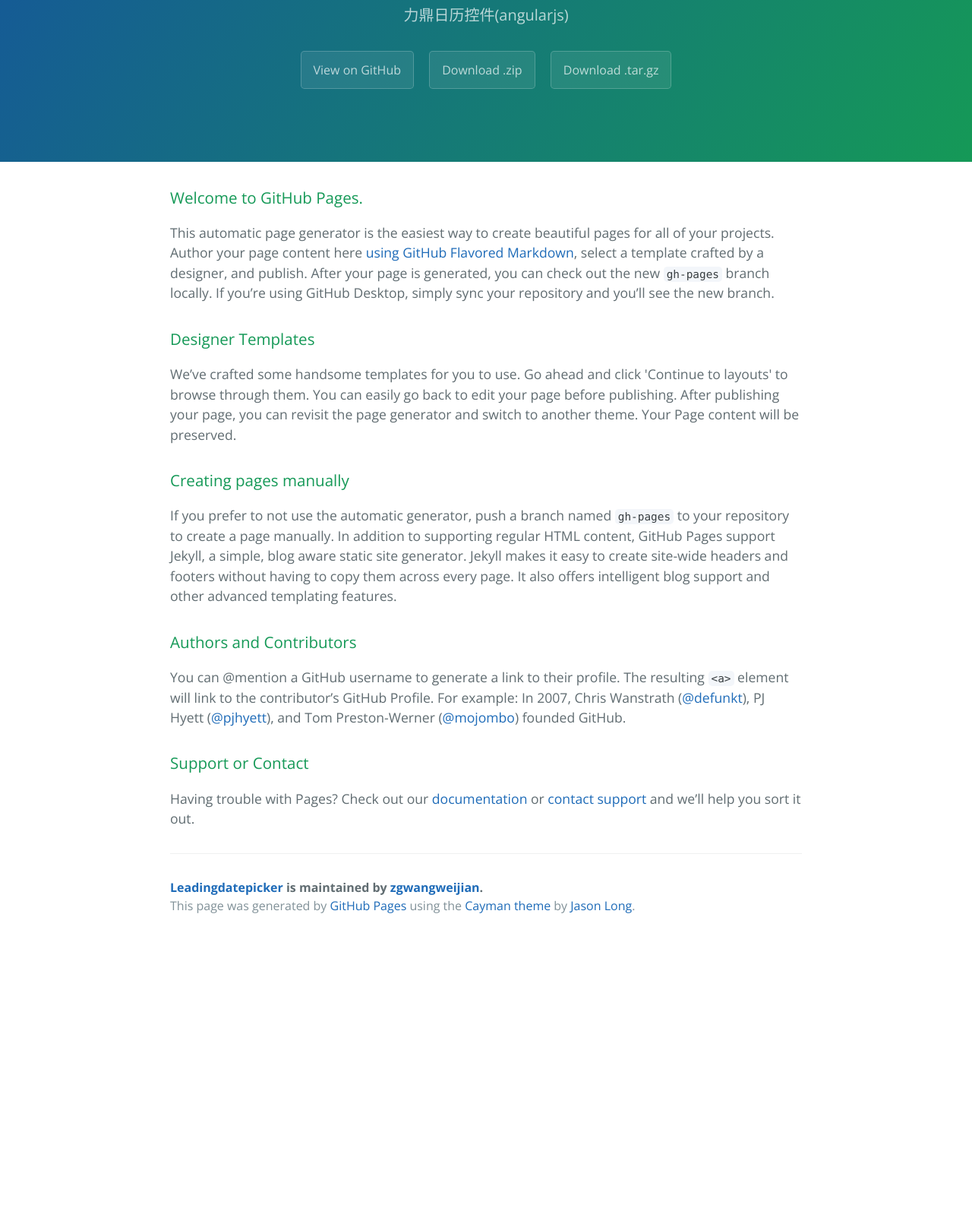
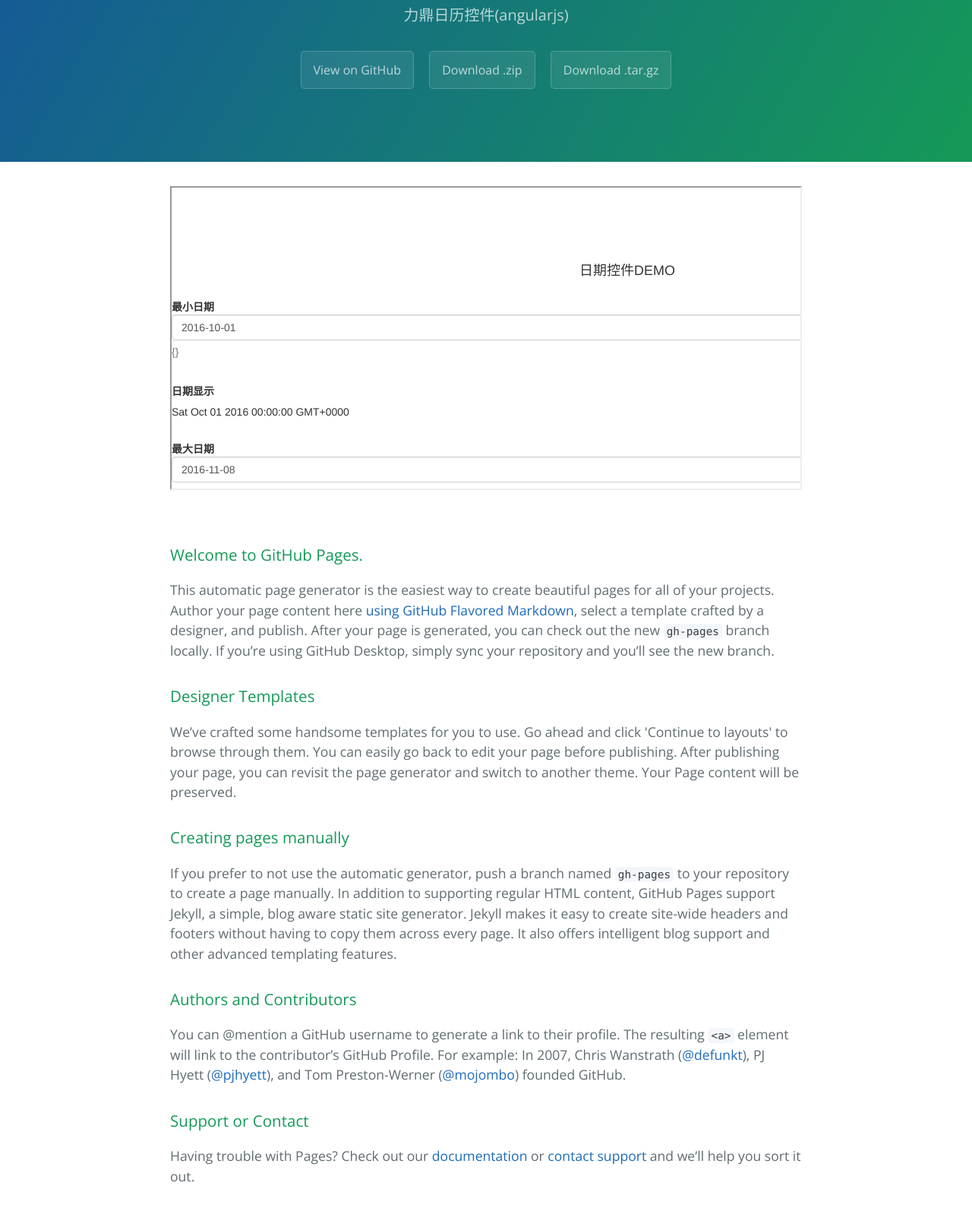
Before and after one commit to tanqingyun/leadingDatepicker, a website: page index.html in a window 1280 px wide. Shown: the part 170-1760 px from the top of the page at 76% size. Before the commit the page ends 1406 px from the top, so only its background shows below. Drawn offline with nearby package versions, Linux system fonts and the light colour scheme.

Commit message:
demo add

```diff
--- a/index.html
+++ b/index.html
@@ -2,7 +2,7 @@
 <html lang="en-us">
 <head>
     <meta charset="UTF-8">
-    <title>Leadingdatepicker by zgwangweijian</title>
+    <title>Leading Datepicker by zgwangweijian</title>
     <meta name="viewport" content="width=device-width, initial-scale=1">
     <link rel="stylesheet" type="text/css" href="stylesheets/normalize.css" media="screen">
     <link href='https://fonts.googleapis.com/css?family=Open+Sans:400,700' rel='stylesheet' type='text/css'>
@@ -11,47 +11,88 @@
 </head>
 <body>
 <section class="page-header">
-      <h1 class="project-name">Leadingdatepicker</h1>
+    <h1 class="project-name">Leading Datepicker</h1>
     <h2 class="project-tagline">力鼎日历控件(angularjs)</h2>
     <a href="https://github.com/zgwangweijian/leadingDatepicker" class="btn">View on GitHub</a>
     <a href="https://github.com/zgwangweijian/leadingDatepicker/zipball/master" class="btn">Download .zip</a>
     <a href="https://github.com/zgwangweijian/leadingDatepicker/tarball/master" class="btn">Download .tar.gz</a>
 </section>
+<section class="main-content">
+    <iframe style="width: 100%;height: 400px;" src="./demo/index.html"></iframe>
+</section>
 
 <section class="main-content">
     <h3>
-<a id="welcome-to-github-pages" class="anchor" href="#welcome-to-github-pages" aria-hidden="true"><span aria-hidden="true" class="octicon octicon-link"></span></a>Welcome to GitHub Pages.</h3>
+        <a id="welcome-to-github-pages" class="anchor" href="#welcome-to-github-pages" aria-hidden="true">
+            <span aria-hidden="true" class="octicon octicon-link"></span>
+        </a>
+        Welcome to GitHub Pages.
+    </h3>
 
-<p>This automatic page generator is the easiest way to create beautiful pages for all of your projects. Author your page content here <a href="https://guides.github.com/features/mastering-markdown/">using GitHub Flavored Markdown</a>, select a template crafted by a designer, and publish. After your page is generated, you can check out the new <code>gh-pages</code> branch locally. If you’re using GitHub Desktop, simply sync your repository and you’ll see the new branch.</p>
+    <p>This automatic page generator is the easiest way to create beautiful pages for all of your projects. Author your
+        page content here <a href="https://guides.github.com/features/mastering-markdown/">using GitHub Flavored
+            Markdown</a>, select a template crafted by a designer, and publish. After your page is generated, you can
+        check out the new <code>gh-pages</code> branch locally. If you’re using GitHub Desktop, simply sync your
+        repository and you’ll see the new branch.
+    </p>
+    <h3>
+        <a id="designer-templates" class="anchor" href="#designer-templates" aria-hidden="true">
+            <span aria-hidden="true" class="octicon octicon-link"></span>
+        </a>
+        Designer Templates
+    </h3>
+
+    <p>We’ve crafted some handsome templates for you to use. Go ahead and click 'Continue to layouts' to browse through
+        them. You can easily go back to edit your page before publishing. After publishing your page, you can revisit
+        the page generator and switch to another theme. Your Page content will be preserved.</p>
 
     <h3>
-<a id="designer-templates" class="anchor" href="#designer-templates" aria-hidden="true"><span aria-hidden="true" class="octicon octicon-link"></span></a>Designer Templates</h3>
+        <a id="creating-pages-manually" class="anchor" href="#creating-pages-manually" aria-hidden="true">
+            <span aria-hidden="true" class="octicon octicon-link"></span>
+        </a>Creating pages manually
+    </h3>
 
-<p>We’ve crafted some handsome templates for you to use. Go ahead and click 'Continue to layouts' to browse through them. You can easily go back to edit your page before publishing. After publishing your page, you can revisit the page generator and switch to another theme. Your Page content will be preserved.</p>
+    <p>If you prefer to not use the automatic generator, push a branch named <code>gh-pages</code> to your repository to
+        create a page manually. In addition to supporting regular HTML content, GitHub Pages support Jekyll, a simple,
+        blog aware static site generator. Jekyll makes it easy to create site-wide headers and footers without having to
+        copy them across every page. It also offers intelligent blog support and other advanced templating features.
+    </p>
 
     <h3>
-<a id="creating-pages-manually" class="anchor" href="#creating-pages-manually" aria-hidden="true"><span aria-hidden="true" class="octicon octicon-link"></span></a>Creating pages manually</h3>
+        <a id="authors-and-contributors" class="anchor" href="#authors-and-contributors" aria-hidden="true">
+            <span aria-hidden="true" class="octicon octicon-link"></span>
+        </a>
+        Authors and Contributors
+    </h3>
 
-<p>If you prefer to not use the automatic generator, push a branch named <code>gh-pages</code> to your repository to create a page manually. In addition to supporting regular HTML content, GitHub Pages support Jekyll, a simple, blog aware static site generator. Jekyll makes it easy to create site-wide headers and footers without having to copy them across every page. It also offers intelligent blog support and other advanced templating features.</p>
+    <p>You can @mention a GitHub username to generate a link to their profile. The resulting <code>&lt;a&gt;</code>
+        element will link to the contributor’s GitHub Profile. For example: In 2007, Chris Wanstrath (<a
+                href="https://github.com/defunkt" class="user-mention">@defunkt</a>), PJ Hyett (<a
+                href="https://github.com/pjhyett" class="user-mention">@pjhyett</a>), and Tom Preston-Werner (<a
+                href="https://github.com/mojombo" class="user-mention">@mojombo</a>) founded GitHub.
+    </p>
 
     <h3>
-<a id="authors-and-contributors" class="anchor" href="#authors-and-contributors" aria-hidden="true"><span aria-hidden="true" class="octicon octicon-link"></span></a>Authors and Contributors</h3>
+        <a id="support-or-contact" class="anchor" href="#support-or-contact" aria-hidden="true">
+            <span aria-hidden="true" class="octicon octicon-link"></span>
+        </a>Support or Contact
+    </h3>
 
-<p>You can @mention a GitHub username to generate a link to their profile. The resulting <code>&lt;a&gt;</code> element will link to the contributor’s GitHub Profile. For example: In 2007, Chris Wanstrath (<a href="https://github.com/defunkt" class="user-mention">@defunkt</a>), PJ Hyett (<a href="https://github.com/pjhyett" class="user-mention">@pjhyett</a>), and Tom Preston-Werner (<a href="https://github.com/mojombo" class="user-mention">@mojombo</a>) founded GitHub.</p>
-
-<h3>
-<a id="support-or-contact" class="anchor" href="#support-or-contact" aria-hidden="true"><span aria-hidden="true" class="octicon octicon-link"></span></a>Support or Contact</h3>
-
-<p>Having trouble with Pages? Check out our <a href="https://help.github.com/pages">documentation</a> or <a href="https://github.com/contact">contact support</a> and we’ll help you sort it out.</p>
+    <p>Having trouble with Pages? Check out our <a href="https://help.github.com/pages">documentation</a> or <a
+            href="https://github.com/contact">contact support</a> and we’ll help you sort it out.
+    </p>
 
     <footer class="site-footer">
-        <span class="site-footer-owner"><a href="https://github.com/zgwangweijian/leadingDatepicker">Leadingdatepicker</a> is maintained by <a href="https://github.com/zgwangweijian">zgwangweijian</a>.</span>
-
-        <span class="site-footer-credits">This page was generated by <a href="https://pages.github.com">GitHub Pages</a> using the <a href="https://github.com/jasonlong/cayman-theme">Cayman theme</a> by <a href="https://twitter.com/jasonlong">Jason Long</a>.</span>
+        <span class="site-footer-owner">
+            <a href="https://github.com/zgwangweijian/leadingDatepicker">Leadingdatepicker</a> is maintained by
+            <a href="https://github.com/zgwangweijian">zgwangweijian</a>.
+        </span>
+        <span class="site-footer-credits">This page was generated by
+            <a href="https://pages.github.com">GitHub Pages</a> using the
+            <a href="https://github.com/jasonlong/cayman-theme">Cayman theme</a> by
+            <a href="https://twitter.com/jasonlong">Jason Long</a>.
+        </span>
     </footer>
-
 </section>
-
-
 </body>
 </html>
```
Lines whose indentation alone changed are shown as unchanged.
